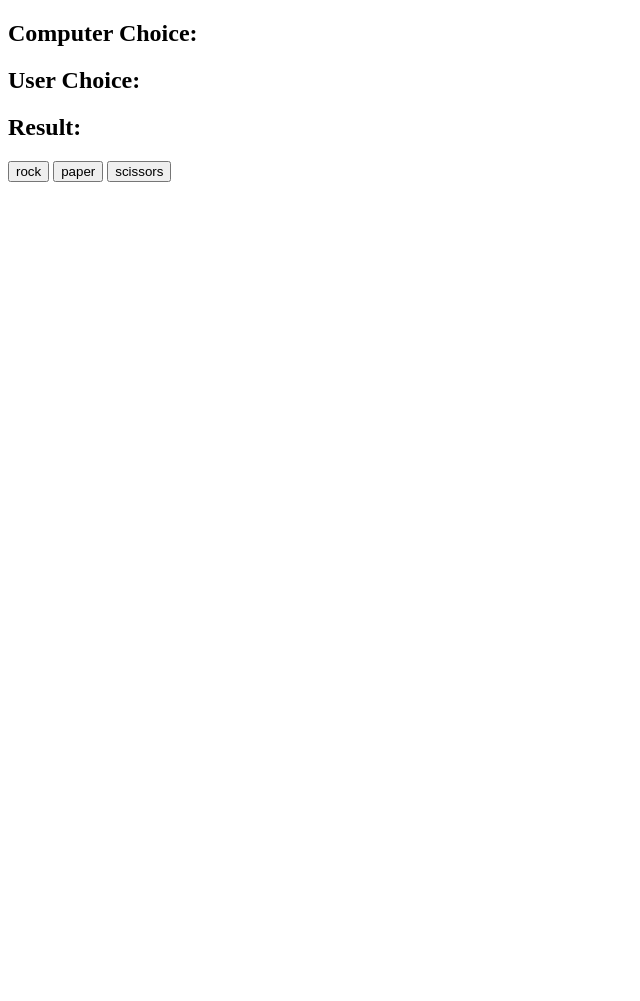
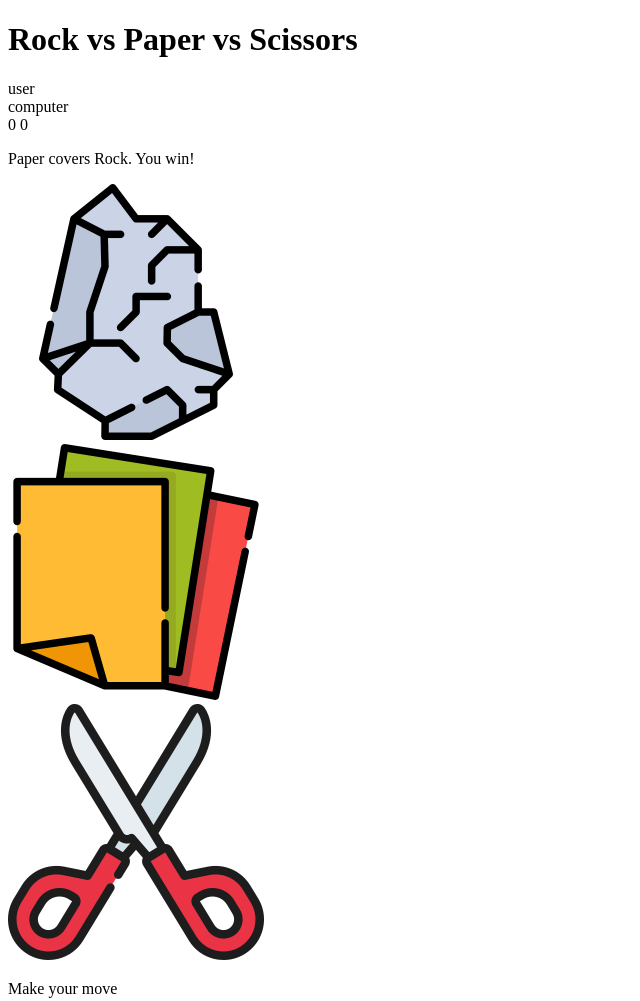
Before and after one commit to Rafaela-Serrano/rock-paper-scissors, a plain HTML site: page index.html in a window 1280 px wide. Shown: the whole page, without its empty margins (0-640 px from the left). Before the commit the page ends 800 px from the top, so only its background shows below. Drawn offline with Linux system fonts and the light colour scheme.

Commit message:
structuring page using html

```diff
--- a/index.html
+++ b/index.html
@@ -2,19 +2,39 @@
 <html lang="en" dir="ltr">
     <head>
         <meta charset="utf-8">
-        <title>Rock vs Paper vs Scissors</title>
-        <body>
+        <title>Rock Paper Scissors Game</title>
+    </head>
+    <body>
+        <header>
+            <h1>Rock vs Paper vs Scissors</h1>
+        </header>
 
-            <h2>Computer Choice:<span id="computer-choice"></span></h2>
-            <h2>User Choice:<span id="user-choice"></span></h2>
-            <h2>Result:<span id="result"></span></h2>
+        <div class="score-board">
+            <div id="user-label" class="badge">user</div>
+            <div id="computer-label" class="badge">computer</div>
+            <span id="user-score">0</span>
+            <span id="computer-score">0</span>
+        </div>
 
-            <button id="rock">rock</button>
-            <button id="paper">paper</button>
-            <button id="scissors">scissors</button>
+        <div class="result">
+            <p>Paper covers Rock. You win!</p>
+        </div>
 
-            <script src="app.js" charset="utf-8"></script>
-        </body>
-    </head>
+        <div class="choices">
+            <div id="rock" class="choice">
+                <img src="images/rock.png" alt="rock">
+            </div>
+
+            <div id="paper" class="choice">
+                <img src="images/paper.png" alt="paper">
+            </div>
+
+            <div id="scissors" class="choice">
+                <img src="images/scissors.png" alt="scissors">
+            </div>
+        </div>
+
+        <p id="action-message">Make your move</p>
+    </body>
 
 </html>
```
Also changed, not shown: images/paper.png (added), images/rock.png (added), images/scissors.png (added), styless.css (added).
